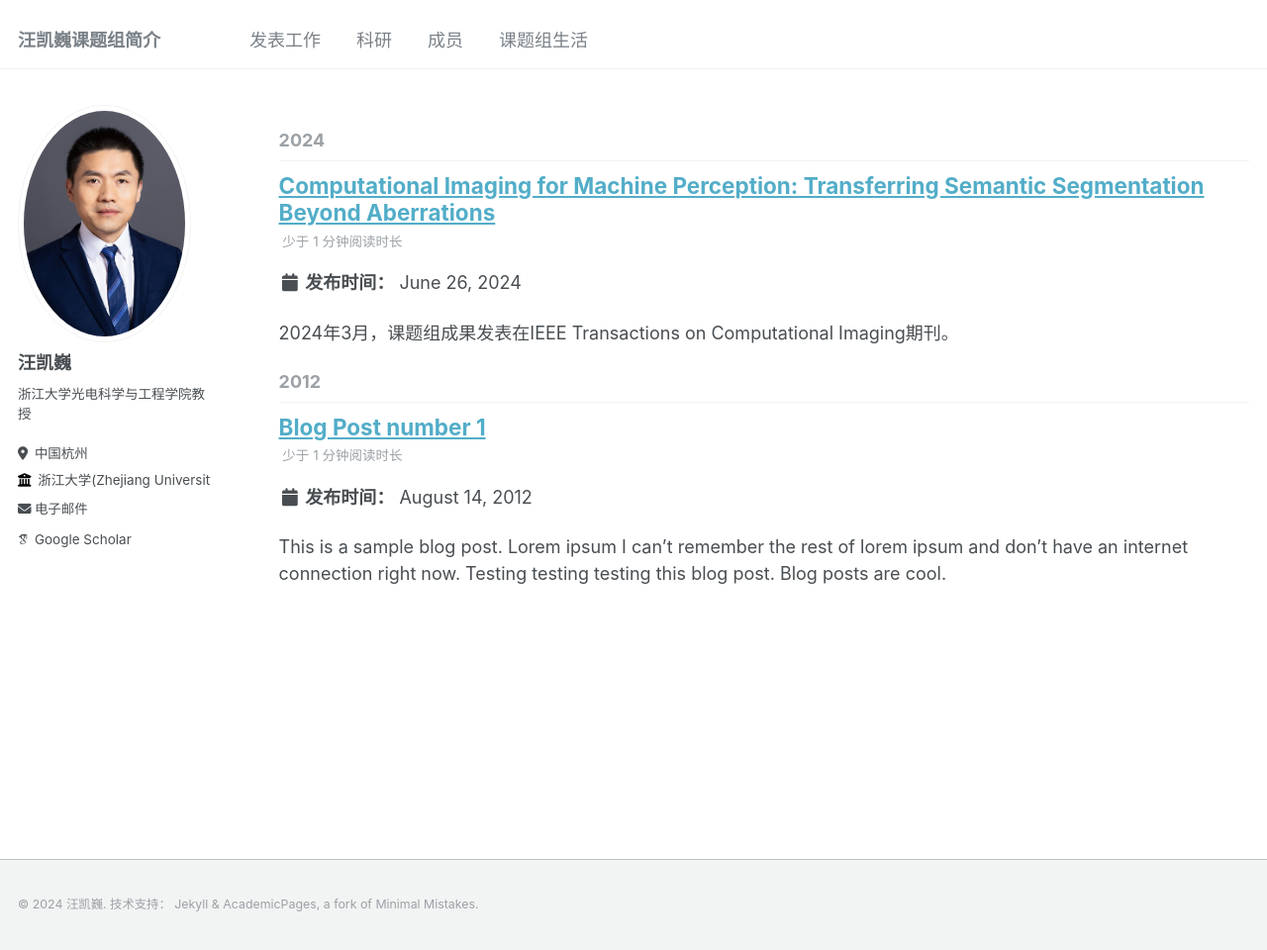
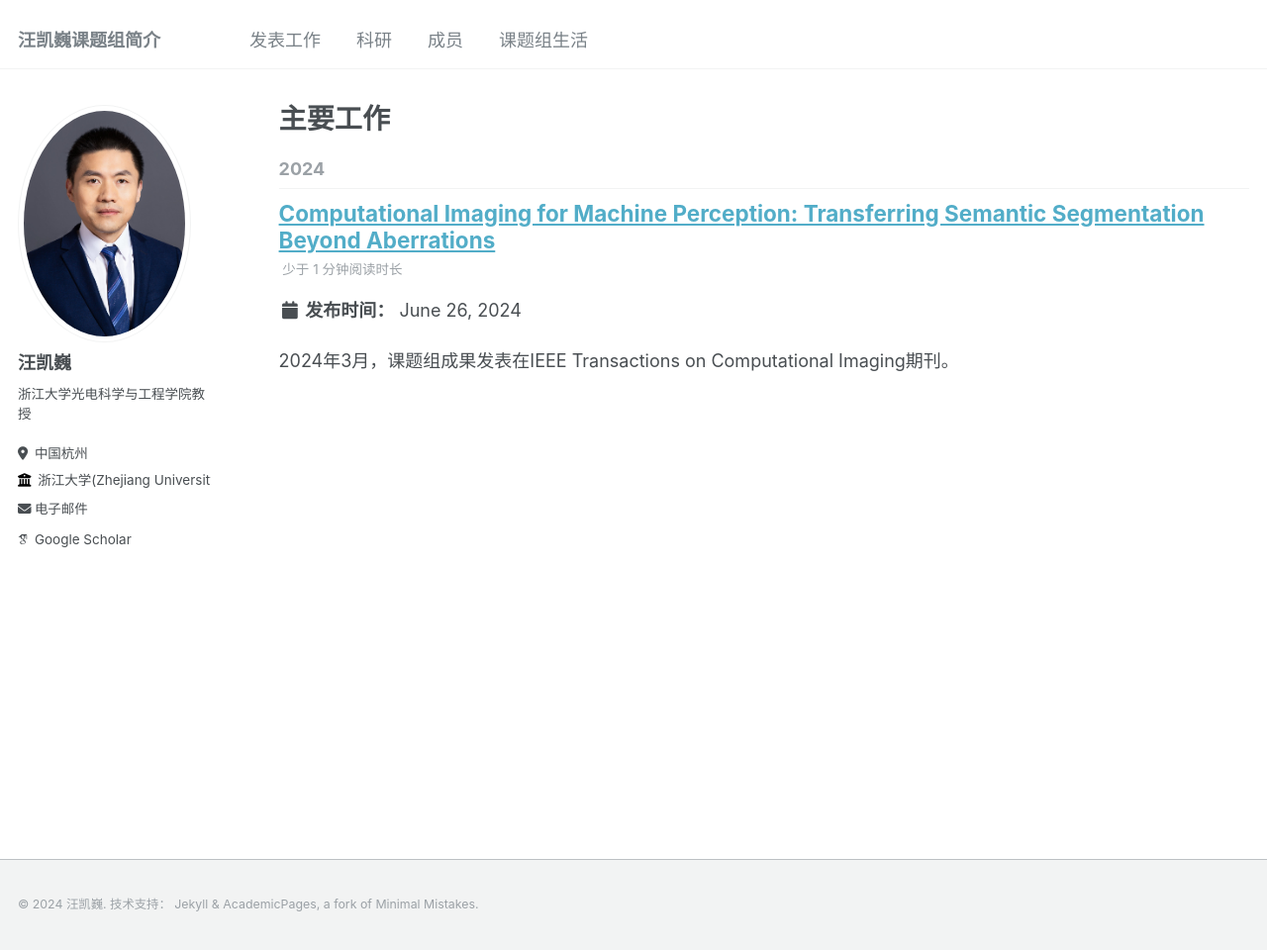
Before and after one commit to ZJUoptlab304/ZJUoptlab304.github.io, a Jekyll site: the page built from _pages/year-archive.html, in a window 1280 px wide and 960 px high. Shown: the whole window at 99% size. Built offline with Jekyll 4.4.1, drawn with Linux system fonts in a browser that asks for light colours; some web fonts are replaced.

Commit message:
update on 6/26/2024

```diff
--- a/_pages/year-archive.html
+++ b/_pages/year-archive.html
@@ -1,7 +1,7 @@
 ---
 layout: archive
 permalink: /year-archive/
-title: ""
+title: "主要工作"
 author_profile: true
 redirect_from:
   - /wordpress/blog-posts/
--- a/_posts/2012-08-14-blog-post-1.md
+++ /dev/null
@@ -1,20 +0,0 @@
----
-title: 'Blog Post number 1'
-date: 2012-08-14
-permalink: /posts/2012/08/blog-post-1/
-tags:
-  - cool posts
-  - category1
-  - category2
----
-
-This is a sample blog post. Lorem ipsum I can't remember the rest of lorem ipsum and don't have an internet connection right now. Testing testing testing this blog post. Blog posts are cool.
-
-Headings are cool
-======
-
-You can have many headings
-======
-
-Aren't headings cool?
-------
```
Also changed, not shown: 1 other file.
